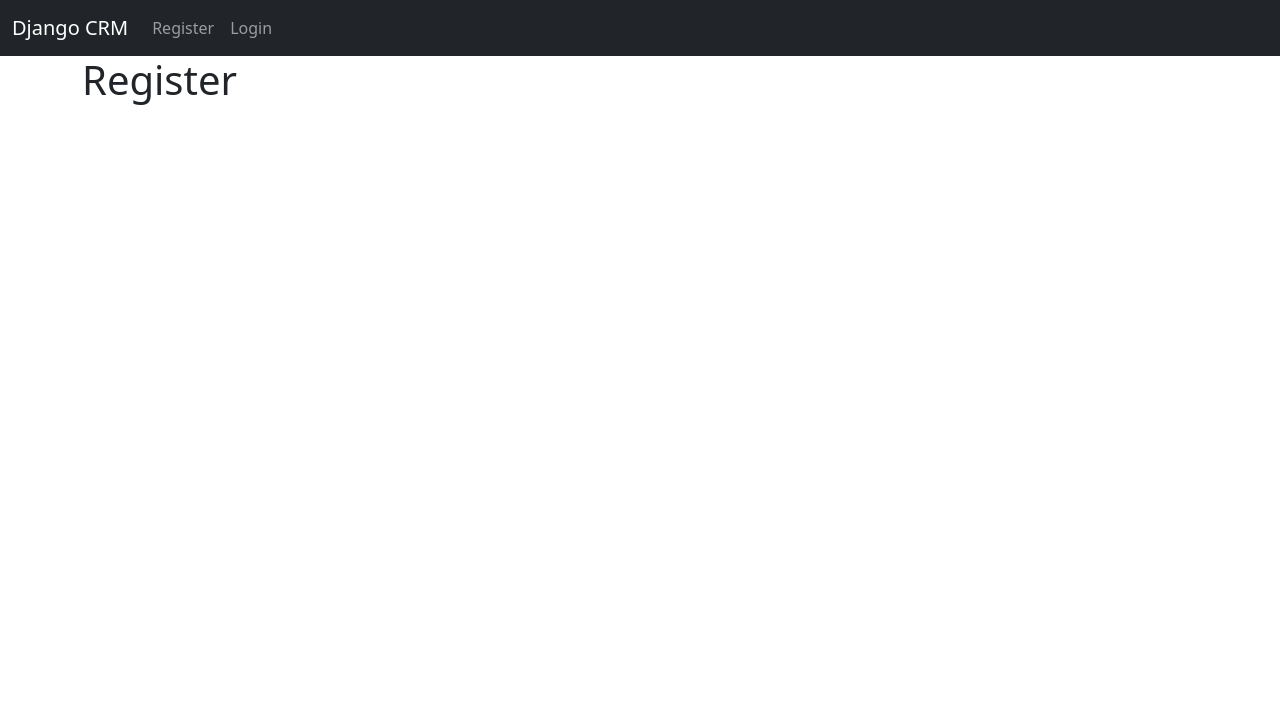
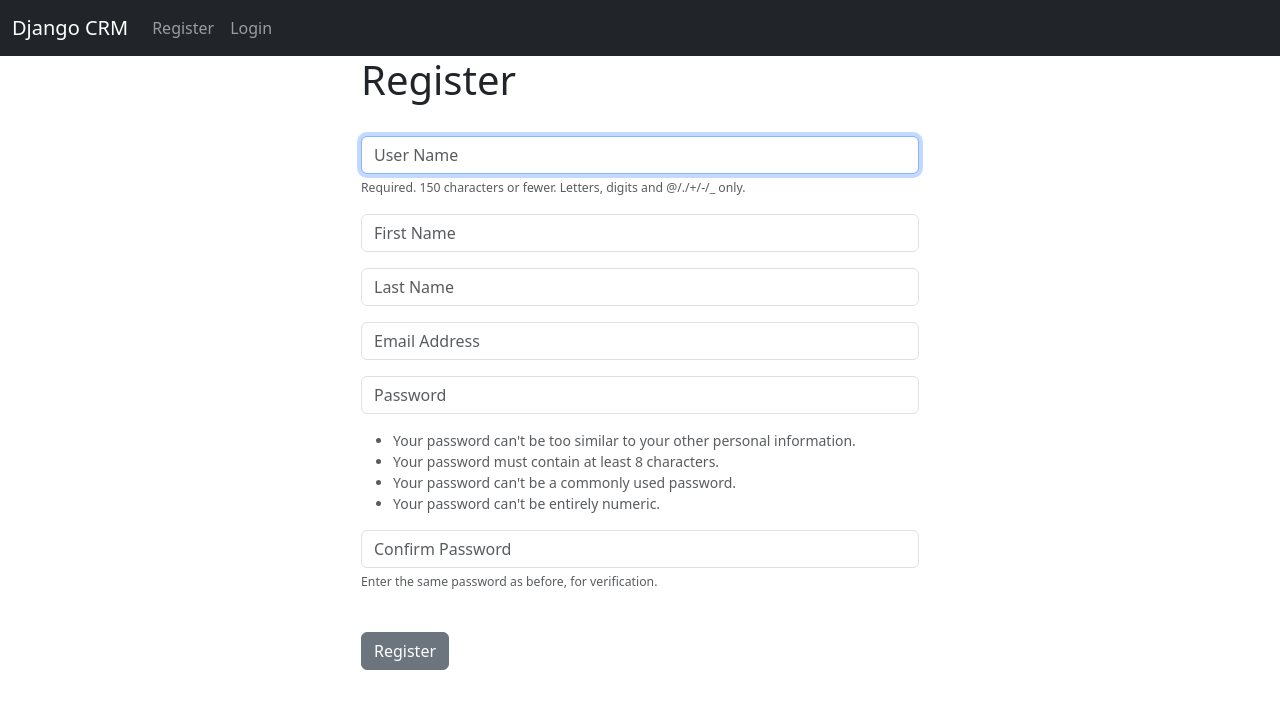
Before and after one commit to HugoHoffmann/django-crm, a Django app: page /register/ in a window 1280 px wide. Shown: the top 709 px of the page. Run offline with Django 4.2, Linux system fonts and the light colour scheme.

Commit message:
feat: added register

```diff
--- a/website/forms.py
+++ b/website/forms.py
@@ -1,7 +1,7 @@
 from django.contrib.auth.forms import UserCreationForm
 from django.contrib.auth.models import User
 from django import forms
-from .models import Record
+# from .models import Record
 
 class SignUpForm(UserCreationForm):
 	email = forms.EmailField(label="", widget=forms.TextInput(attrs={'class':'form-control', 'placeholder':'Email Address'}))
@@ -36,16 +36,16 @@ class SignUpForm(UserCreationForm):
 
 
 # Create Add Record Form
-class AddRecordForm(forms.ModelForm):
-	first_name = forms.CharField(required=True, widget=forms.widgets.TextInput(attrs={"placeholder":"First Name", "class":"form-control"}), label="")
-	last_name = forms.CharField(required=True, widget=forms.widgets.TextInput(attrs={"placeholder":"Last Name", "class":"form-control"}), label="")
-	email = forms.CharField(required=True, widget=forms.widgets.TextInput(attrs={"placeholder":"Email", "class":"form-control"}), label="")
-	phone = forms.CharField(required=True, widget=forms.widgets.TextInput(attrs={"placeholder":"Phone", "class":"form-control"}), label="")
-	address = forms.CharField(required=True, widget=forms.widgets.TextInput(attrs={"placeholder":"Address", "class":"form-control"}), label="")
-	city = forms.CharField(required=True, widget=forms.widgets.TextInput(attrs={"placeholder":"City", "class":"form-control"}), label="")
-	state = forms.CharField(required=True, widget=forms.widgets.TextInput(attrs={"placeholder":"State", "class":"form-control"}), label="")
-	zipcode = forms.CharField(required=True, widget=forms.widgets.TextInput(attrs={"placeholder":"Zipcode", "class":"form-control"}), label="")
+# class AddRecordForm(forms.ModelForm):
+# 	first_name = forms.CharField(required=True, widget=forms.widgets.TextInput(attrs={"placeholder":"First Name", "class":"form-control"}), label="")
+# 	last_name = forms.CharField(required=True, widget=forms.widgets.TextInput(attrs={"placeholder":"Last Name", "class":"form-control"}), label="")
+# 	email = forms.CharField(required=True, widget=forms.widgets.TextInput(attrs={"placeholder":"Email", "class":"form-control"}), label="")
+# 	phone = forms.CharField(required=True, widget=forms.widgets.TextInput(attrs={"placeholder":"Phone", "class":"form-control"}), label="")
+# 	address = forms.CharField(required=True, widget=forms.widgets.TextInput(attrs={"placeholder":"Address", "class":"form-control"}), label="")
+# 	city = forms.CharField(required=True, widget=forms.widgets.TextInput(attrs={"placeholder":"City", "class":"form-control"}), label="")
+# 	state = forms.CharField(required=True, widget=forms.widgets.TextInput(attrs={"placeholder":"State", "class":"form-control"}), label="")
+# 	zipcode = forms.CharField(required=True, widget=forms.widgets.TextInput(attrs={"placeholder":"Zipcode", "class":"form-control"}), label="")
 
-	class Meta:
-		model = Record
-		exclude = ("user",)
+# 	class Meta:
+# 		model = Record
+# 		exclude = ("user",)
--- a/website/models.py
+++ b/website/models.py
@@ -1,7 +1 @@
 from django.db import models
-class MyModel(models.Model):
-    name = models.CharField(max_length=100)
-    description = models.TextField()
-
-    def __str__(self):
-        return self.name
--- a/website/templates/home.html
+++ b/website/templates/home.html
@@ -7,10 +7,11 @@
 
   <h1>Hello</h1>
   {% else %}
+  <h1>Login</h1>
   <br />
+
   <form action="{% url 'home' %}" method="post">
     {% csrf_token %}
-    <form>
     <div class="mb-3">
       <input type="text" required class="form-control" name="username" placeholder="username">
     </div>
@@ -20,7 +21,6 @@
     <br />
     <button type="submit" class="btn btn-secondary">Login</button>
   </form>
-  </form>
 </div>
 {% endif %}
 {% endblock %}
--- a/website/templates/register.html
+++ b/website/templates/register.html
@@ -1,4 +1,26 @@
 {% extends 'base.html' %}
 {% block content %}
-<h1>Register</h1>
+<div class="col-md-6 offset-md-3">
+  <h1>Register</h1>
+  <br />
+
+  <form action="" method="post">
+    {% csrf_token %}
+    {% if form.errors %}
+    <div class="alert alert-warning alert-dismissible fade show" role="alert">
+      Your Form Has Errors
+      {% for field in form %}
+      {% if field.errors %}
+      {{ field.errors }}
+      {% endif %}
+      {% endfor %}
+      <button type="button" class="btn-close" data-bs-dismiss="alert" aria-label="Close"></button>
+    </div>
+    {% endif %}
+    {{ form.as_p }}
+    <br />
+    <button type="submit" class="btn btn-secondary">Register</button>
+
+  </form>
+</div>
 {% endblock %}
--- a/website/views.py
+++ b/website/views.py
@@ -1,6 +1,7 @@
 from django.shortcuts import render, redirect
 from django.contrib.auth import authenticate, login, logout
 from django.contrib import messages
+from .forms import SignUpForm
 
 def home(request):
   if request.method == 'POST':
@@ -26,4 +27,18 @@ def logout_user(request):
   return redirect('home')
 
 def register_user(request):
-  return render(request, 'register.html', {})
+  if request.method == 'POST':
+    form = SignUpForm(request.POST)
+    if form.is_valid():
+      form.save()
+      username = form.cleaned_data['username']
+      password = form.cleaned_data['password1']
+      user = authenticate(username=username, password=password)
+      login(request, user)
+      messages.success(request, 'You have successfully registered!')
+      return redirect('home')
+  else:
+    form = SignUpForm()
+    return render(request, 'register.html', {'form': form})
+
+  return render(request, 'register.html', {'form': form})
```
Also changed, not shown: 1 other file. Lines whose indentation alone changed are shown as unchanged.
